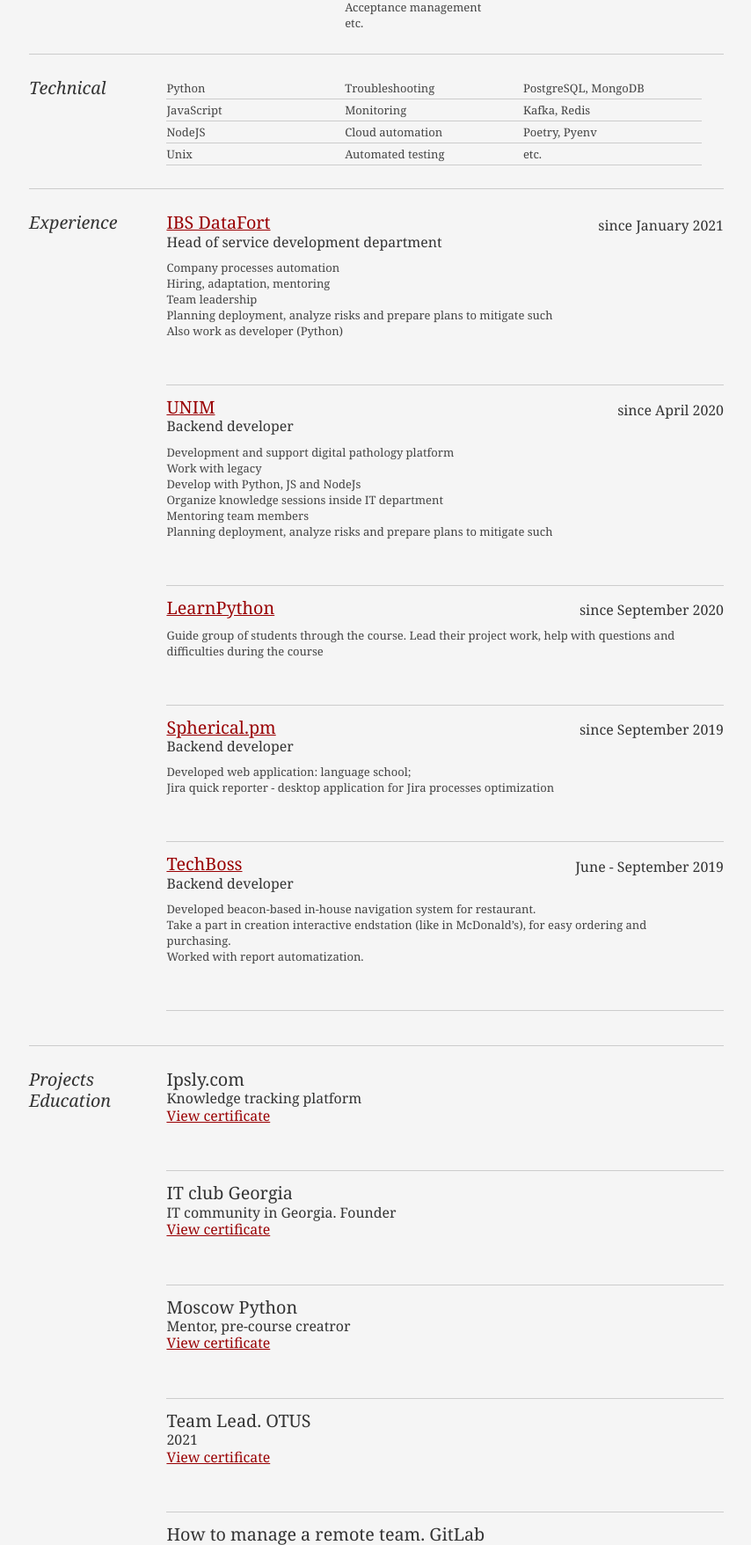
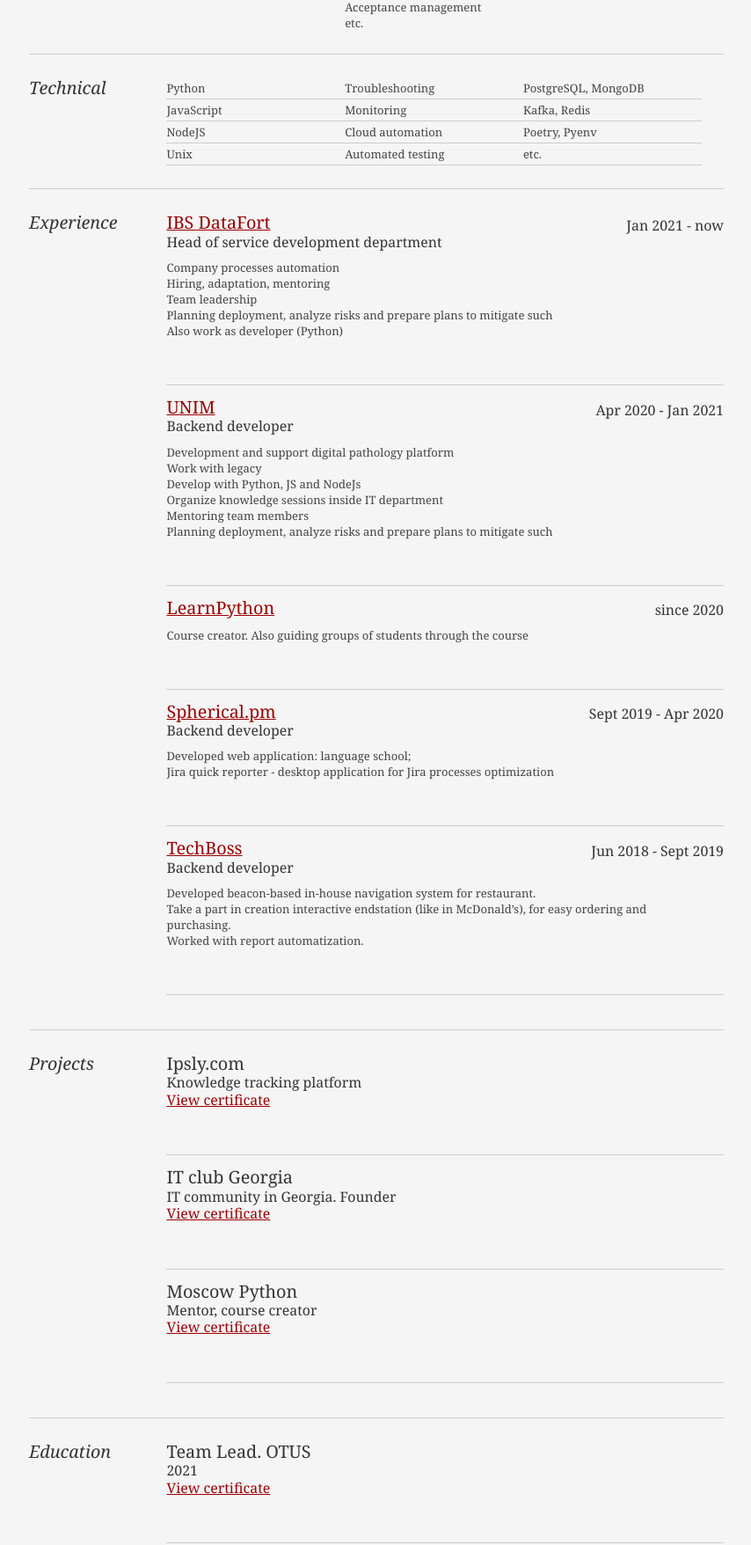
Before and after one commit to Kvm99/filonova.dev, a Django app: page /resume/ in a window 1280 px wide. Shown: the part 501-2257 px from the top of the page at 88% size, without its empty margins (212-1066 px from the left). Run offline with Django 3.2, Linux system fonts and the light colour scheme.

Commit message:
resume updated

```diff
--- a/resume/templates/resume/srt-resume.html
+++ b/resume/templates/resume/srt-resume.html
@@ -135,7 +135,7 @@
                              <div class="job">
 								<h2><a href="https://unim.su/">IBS DataFort</a></h2>
 								<h3>Head of service development department </h3>
-								<h4>since January 2021</h4>
+								<h4>Jan 2021 - now</h4>
 								<p>Company processes automation <br>
                                 Hiring, adaptation, mentoring<br>
                                 Team leadership<br>
@@ -147,7 +147,7 @@
                             <div class="job">
 								<h2><a href="https://unim.su/">UNIM</a></h2>
 								<h3>Backend developer </h3>
-								<h4>since April 2020</h4>
+								<h4>Apr 2020 - Jan 2021</h4>
 								<p>Development and support digital pathology platform<br>
                                 Work with legacy<br>
                                 Develop with Python, JS and NodeJs<br>
@@ -160,14 +160,14 @@
                             <div class="job">
 								<h2><a href="https://learn.python.ru/">LearnPython</a></h2>
 								<h3> </h3>
-								<h4>since September 2020</h4>
-								<p>Guide group of students through the course. Lead their project work, help with questions and difficulties during the course</p>
+								<h4>since 2020</h4>
+								<p>Course creator. Also guiding groups of students through the course</p>
 							</div>
 
 							<div class="job">
 								<h2><a href="https://www.spherical.pm/#hero-section">Spherical.pm</a></h2>
 								<h3>Backend developer </h3>
-								<h4>since September 2019</h4>
+								<h4>Sept 2019 - Apr 2020</h4>
 								<p>Developed web application: language school; <br>
 								Jira quick reporter - desktop application for Jira processes optimization</p>
 							</div>
@@ -175,7 +175,7 @@
 							<div class="job">
 								<h2><a href="https://techboss.ru/">TechBoss</a></h2>
 								<h3>Backend developer</h3>
-								<h4>June - September 2019 </h4>
+								<h4>Jun 2018 - Sept  2019 </h4>
 								<p>Developed beacon-based in-house navigation system for restaurant.
 								<br />Take a part in creation interactive endstation (like in McDonald’s), for easy ordering and purchasing.<br/>
 								Worked with report automatization.</p>
@@ -209,12 +209,13 @@
 							</div>
                             <div class="job">
 								<h2>Moscow Python</h2>
-								<h3>Mentor, pre-course creatror</h3>
+								<h3>Mentor, course creator</h3>
 								<h3><a href="https://learn.python.ru/">View certificate</a></h3>
 								<p>
                                 </p>
 							</div>
                         </div>
+					</div>
 
                     <div class="yui-gf">
 
```
